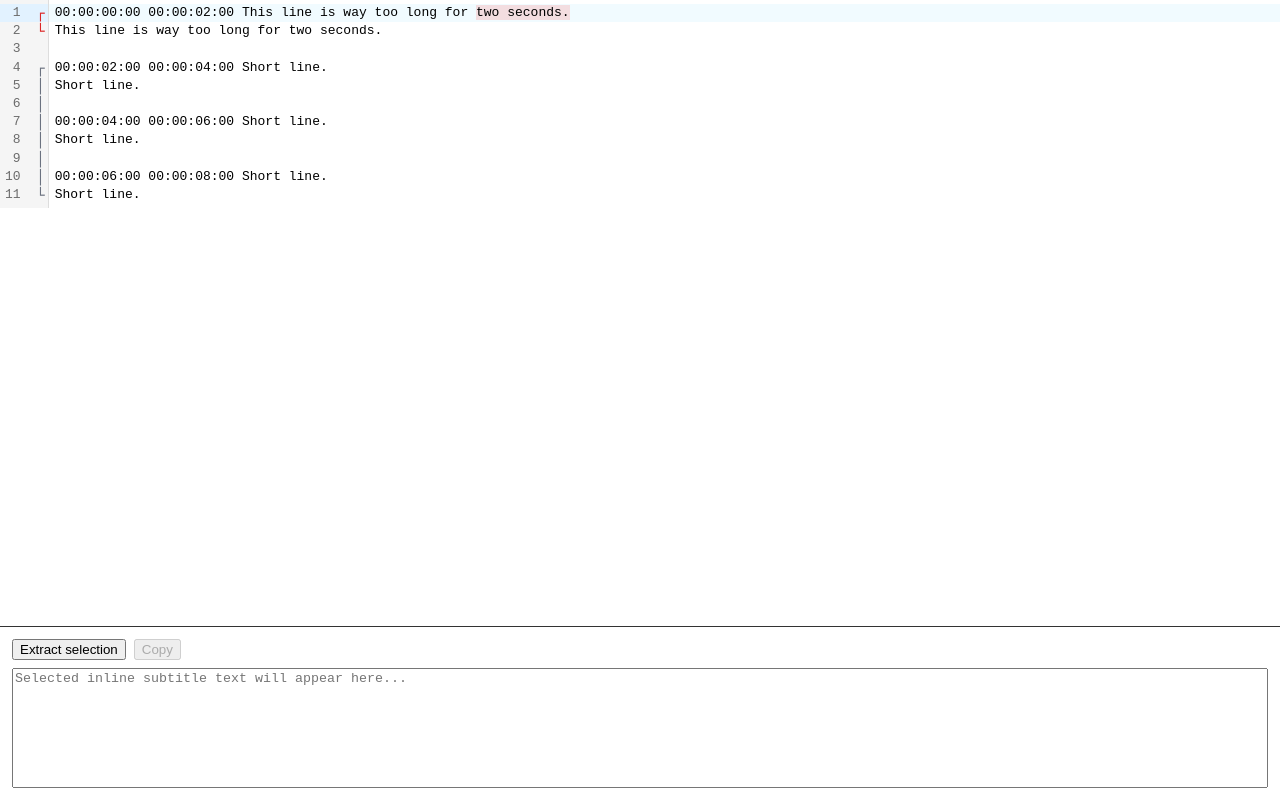
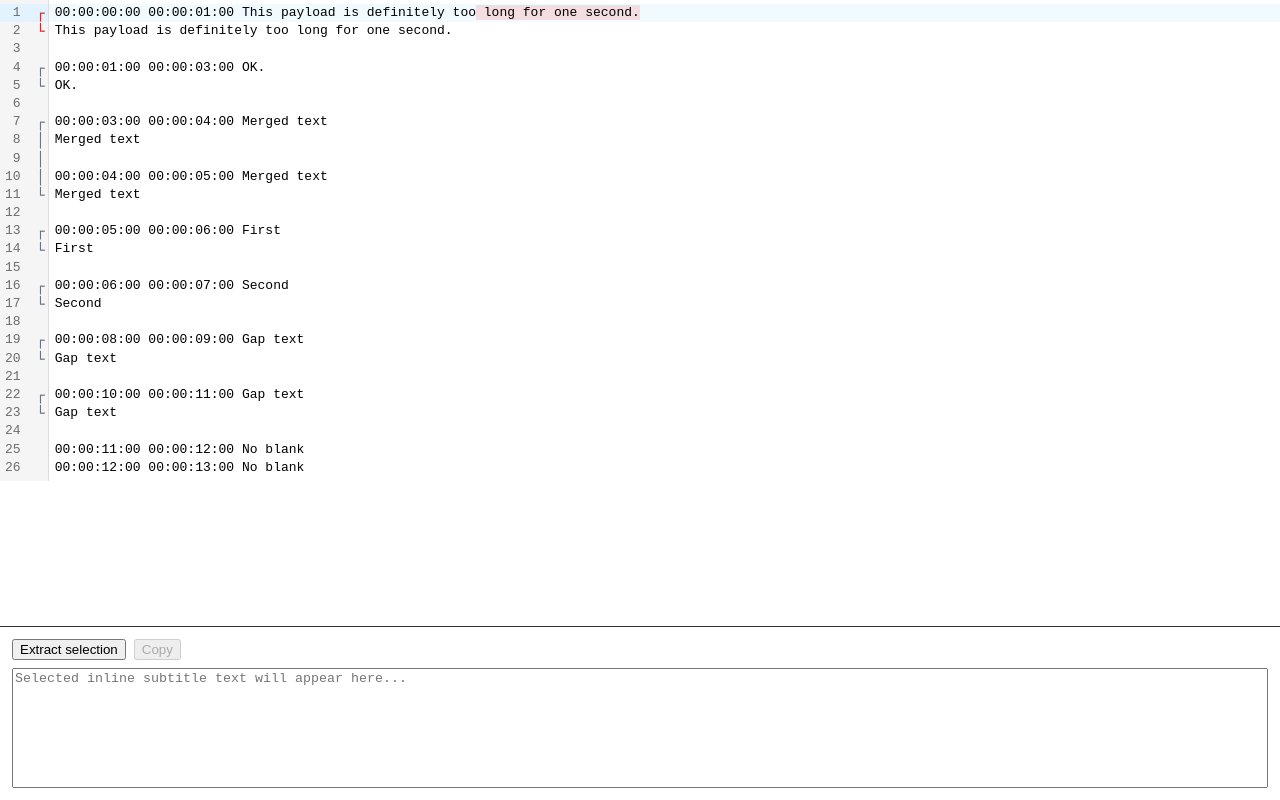
Before and after one commit to weiying-chen/sub, a React (Vite) app: page / in a window 1280 px wide. Built offline with nearby package versions, Linux system fonts and the light colour scheme.

Commit message:
Improve sample subtitles

```diff
--- a/src/fixtures/subtitles.ts
+++ b/src/fixtures/subtitles.ts
@@ -1,13 +1,39 @@
 export const sampleSubtitles = [
-  '00:00:00:00\t00:00:02:00\tThis line is way too long for two seconds.',
-  'This line is way too long for two seconds.',
+  // 1) Single block, payload TOO LONG for duration
+  '00:00:00:00\t00:00:01:00\tThis payload is definitely too long for one second.',
+  'This payload is definitely too long for one second.',
   '',
-  '00:00:02:00\t00:00:04:00\tShort line.',
-  'Short line.',
+
+  // 2) Single block, payload OK
+  '00:00:01:00\t00:00:03:00\tOK.',
+  'OK.',
   '',
-  '00:00:04:00\t00:00:06:00\tShort line.',
-  'Short line.',
+
+  // 3) Two contiguous blocks, SAME payload → should MERGE
+  '00:00:03:00\t00:00:04:00\tMerged text',
+  'Merged text',
   '',
-  '00:00:06:00\t00:00:08:00\tShort line.',
-  'Short line.',
+  '00:00:04:00\t00:00:05:00\tMerged text',
+  'Merged text',
+  '',
+
+  // 4) Two contiguous blocks, DIFFERENT payload → should NOT merge
+  '00:00:05:00\t00:00:06:00\tFirst',
+  'First',
+  '',
+  '00:00:06:00\t00:00:07:00\tSecond',
+  'Second',
+  '',
+
+  // 5) Two blocks, SAME payload, but GAP in time → should NOT merge
+  '00:00:08:00\t00:00:09:00\tGap text',
+  'Gap text',
+  '',
+  '00:00:10:00\t00:00:11:00\tGap text',
+  'Gap text',
+  '',
+
+  // 6) Two blocks, SAME payload, CONTIGUOUS, NO blank line between
+  '00:00:11:00\t00:00:12:00\tNo blank',
+  '00:00:12:00\t00:00:13:00\tNo blank',
 ].join('\n')
```
